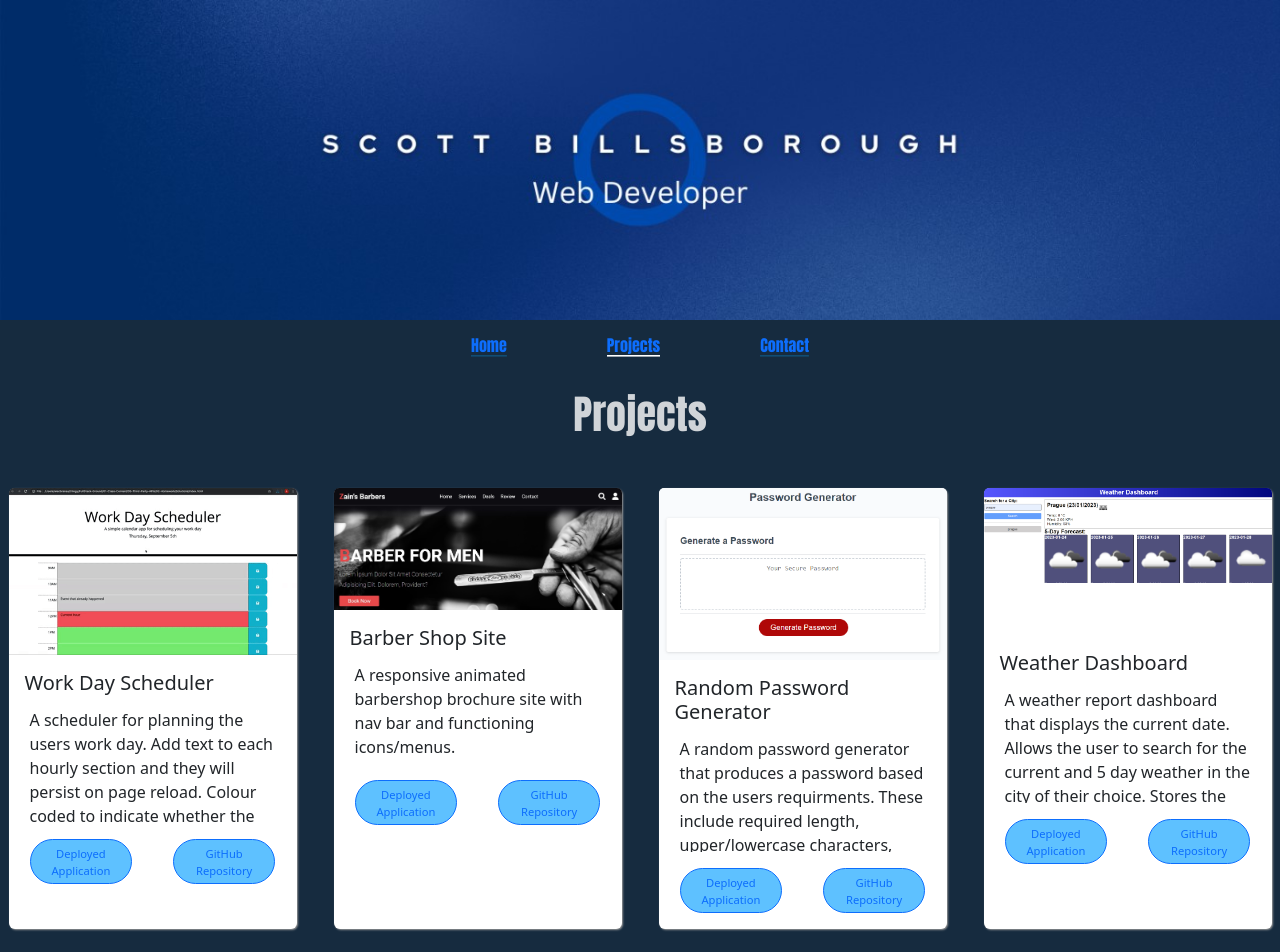
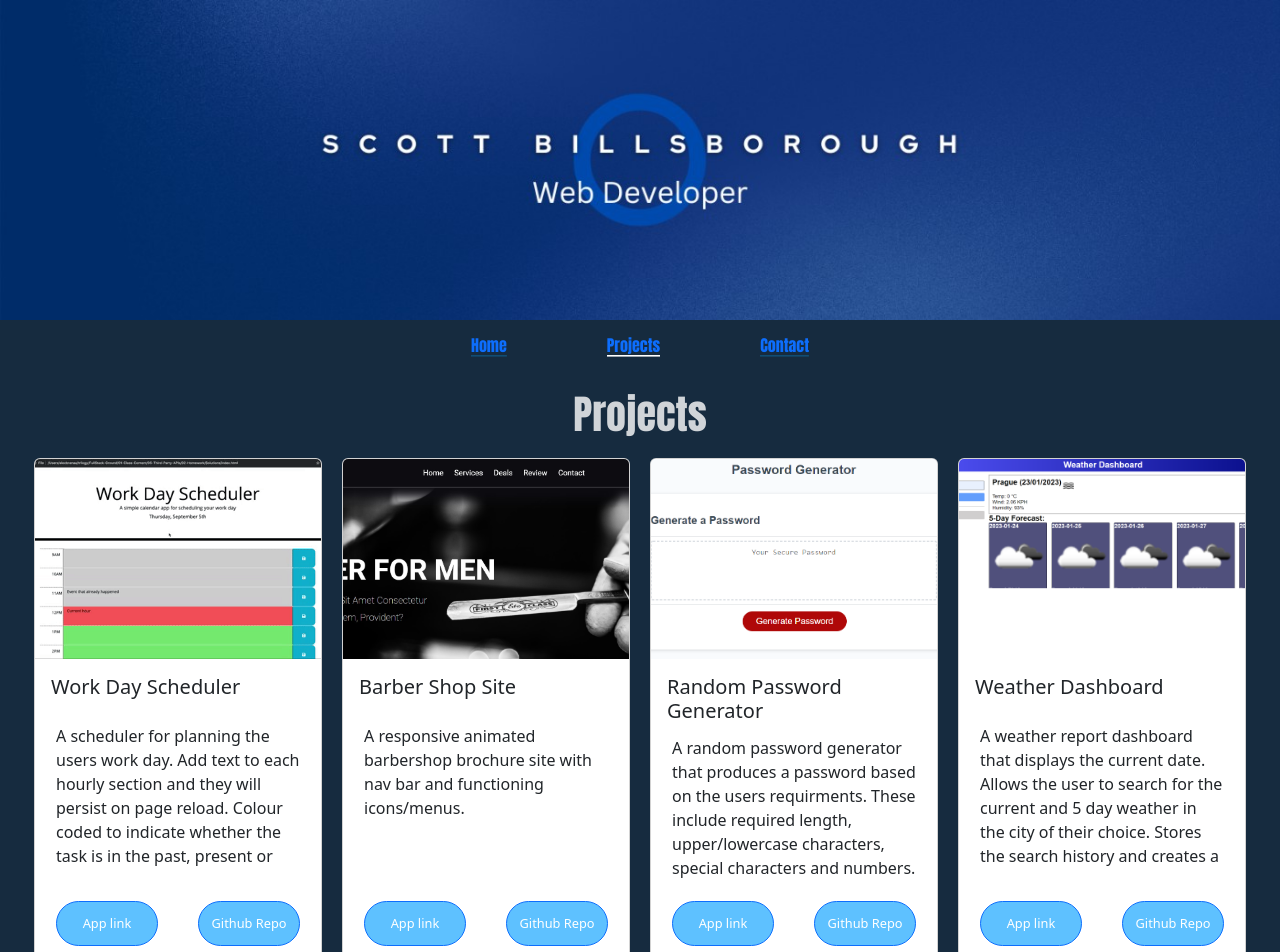
Before and after one commit to sbillsborough/react-portfolio, a React (Create React App) app in the folder react-portfolio/: page /projects in a window 1280 px wide. Shown: the top 952 px of the page. Built offline with nearby package versions, Linux system fonts and the light colour scheme; a web font is replaced by a local one.

Commit message:
Uniform cards
Consistent card height with height of 500px
Equal spacing for content with flex-grow 1 on the card-body
Text takes up the same space with flex-grow 1 on the .card-text
proper object-fit for images
Uniform button alignment

```diff
--- a/react-portfolio/src/index.css
+++ b/react-portfolio/src/index.css
@@ -189,27 +189,43 @@ nav a.active {
   flex-wrap: wrap;
 }
 
-.card {
+.flex-row {
+  display: flex;
+  justify-content: center;
+  gap: 20px;
+  flex-wrap: wrap;
+}
+
+.custom-card {
   border: none !important;
-  box-shadow: 1px 1px 2px #999;
+  box-shadow: 1px 1px 6px #999;
   width: 100%;
-  max-width: 380px !important;
-  height: auto;
+  max-width: 380px;
+  height: 500px;
   margin: 30px auto !important;
+  display: flex;
+  flex-direction: column;
 }
 
 .card-img-top {
-  max-height: 200px;
+  height: 200px;
   object-fit: cover;
 }
 
-.card-text {
-  overflow-y: scroll;
-  max-height: 120px !important;
-  padding: 5px;
+.card-body {
+  flex-grow: 1;
+  display: flex;
+  flex-direction: column;
+  justify-content: space-between;
 }
 
-/* Button Styling */
+.card-text {
+  flex-grow: 1;
+  overflow-y: auto;
+  max-height: 150px;
+  padding: 5px;
+  margin-bottom: 20px;
+}
 
 #btns-projects {
   display: flex;
@@ -226,12 +242,16 @@ nav a.active {
   border-radius: 32px !important;
   background: #5ec1ff !important;
   color: var(--main);
+  text-align: center;
+  padding: 0 10px;
 }
 
 .btn-primary a {
-  display: flex;
-  font-size: 0.7rem;
+  font-size: 0.8rem;
   text-decoration: none;
+  color: inherit;
+  text-align: center;
+  line-height: 2;
 }
 
 .btn-primary:hover {
--- a/react-portfolio/src/pages/ProjectsPage.js
+++ b/react-portfolio/src/pages/ProjectsPage.js
@@ -92,11 +92,11 @@ const ProjectsPage = ({ name }) => {
 
                 <div id="btns-projects">
                   <Button>
-                    <a href={image.linkApp}>Deployed Application</a>{" "}
+                    <a href={image.linkApp}>App link</a>{" "}
                   </Button>
                   <br />
                   <Button>
-                    <a href={image.linkGithub}>GitHub Repository</a>{" "}
+                    <a href={image.linkGithub}>Github Repo</a>{" "}
                   </Button>
                 </div>
               </Card.Body>
```
